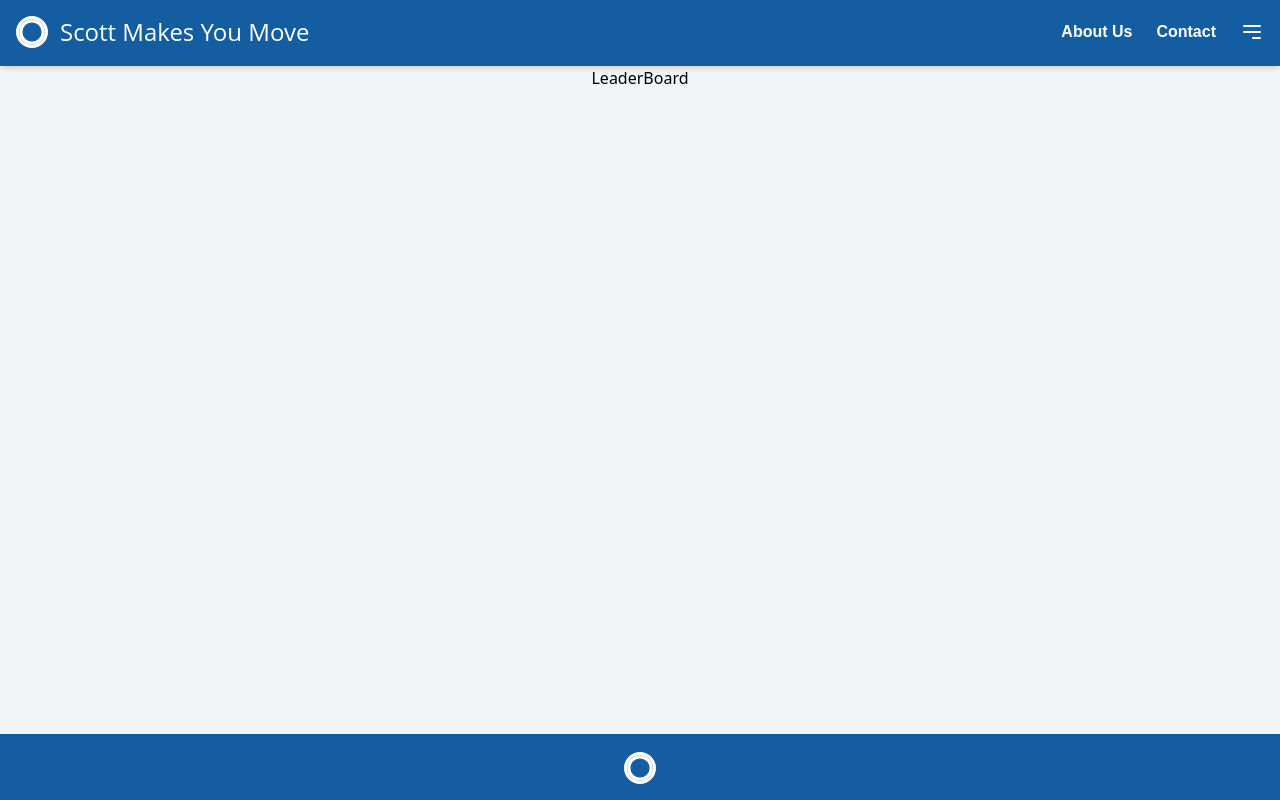
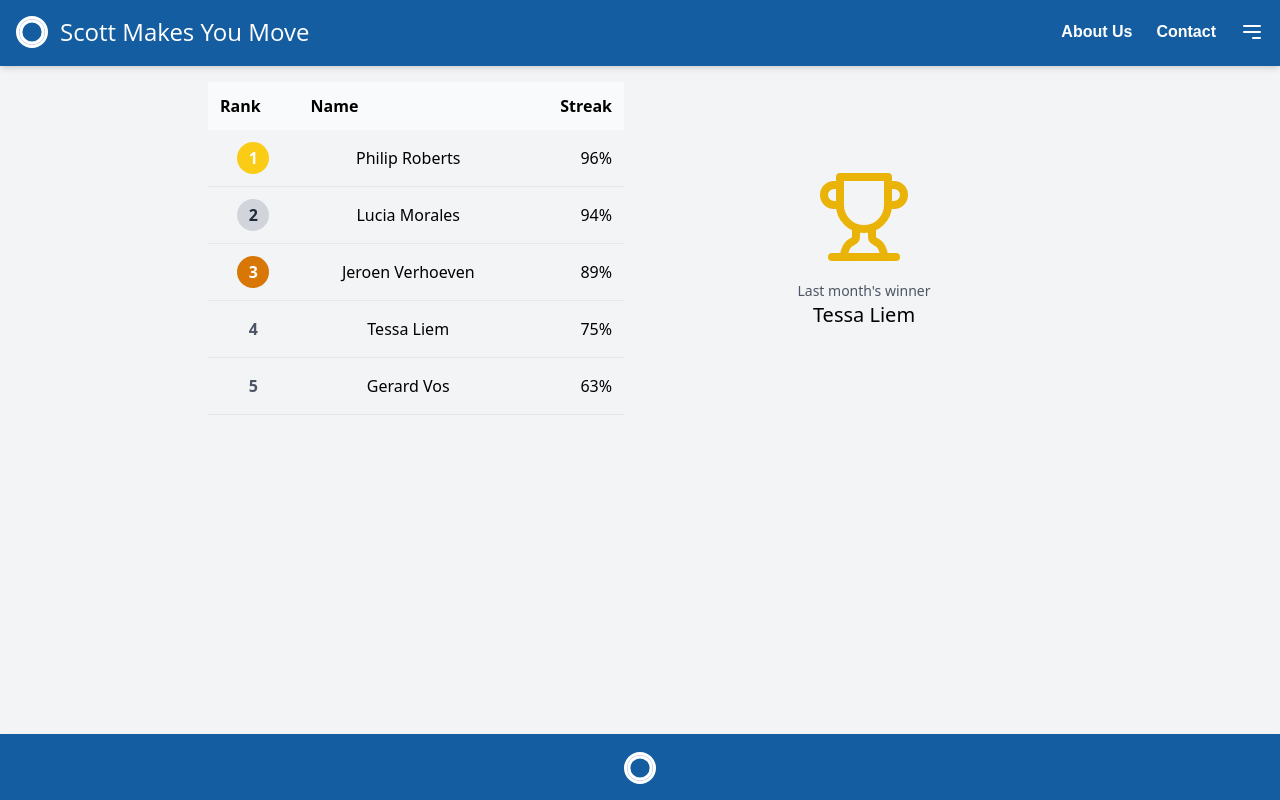
Before and after one commit to Scott-Makes-You-Move/frontend, a Next.js app: page /leaderboard in a window 1280 px wide. Built offline with nearby package versions, Linux system fonts and the light colour scheme.

Commit message:
chore: new leaderboard

```diff
--- a/src/app/leaderboard/page.tsx
+++ b/src/app/leaderboard/page.tsx
@@ -1,7 +1,101 @@
-import React from 'react';
+import { Trophy } from 'lucide-react';
 
-const LeaderBoard = () => {
-  return <div>LeaderBoard</div>;
+const LeaderboardPage = () => {
+  const leaderboardData = [
+    { id: 1, name: 'Philip Roberts', rank: 1, streak: 96 },
+    { id: 2, name: 'Lucia Morales', rank: 2, streak: 94 },
+    { id: 3, name: 'Jeroen Verhoeven', rank: 3, streak: 89 },
+    { id: 4, name: 'Tessa Liem', rank: 4, streak: 75 },
+    { id: 5, name: 'Gerard Vos', rank: 5, streak: 63 },
+  ];
+
+  const lastMonthWinner = 'Tessa Liem';
+
+  const renderRank = (rank) => (
+    <div className="flex items-center justify-center">
+      <span
+        className={`w-8 h-8 rounded-full flex items-center justify-center font-semibold ${
+          rank === 1
+            ? 'bg-yellow-400 text-white'
+            : rank === 2
+              ? 'bg-gray-300 text-gray-800'
+              : rank === 3
+                ? 'bg-amber-600 text-white'
+                : 'text-gray-600'
+        }`}
+      >
+        {rank}
+      </span>
+    </div>
+  );
+
+  return (
+    <div className="max-w-4xl mx-auto p-4">
+      {/* Mobile: Stacked layout */}
+      <div className="block md:hidden">
+        {/* Leaderboard Table */}
+        <div className="mb-8">
+          <table className="w-full border-collapse">
+            <thead className="bg-gray-50">
+              <tr>
+                <th className="text-left p-3">Rank</th>
+                <th className="text-left p-3">Name</th>
+                <th className="text-right p-3">Streak</th>
+              </tr>
+            </thead>
+            <tbody>
+              {leaderboardData.map((user) => (
+                <tr key={user.id} className="border-b">
+                  <td className="p-3">{renderRank(user.rank)}</td>
+                  <td className="p-3 font-medium">{user.name}</td>
+                  <td className="p-3 text-right">{user.streak}%</td>
+                </tr>
+              ))}
+            </tbody>
+          </table>
+        </div>
+
+        {/* Last Month's Winner Section */}
+        <div className="flex flex-col items-center text-center mb-8">
+          <Trophy className="w-16 h-16 text-yellow-500 mb-2" />
+          <p className="text-sm text-gray-600">Last month's winner</p>
+          <p className="text-lg font-medium">{lastMonthWinner}</p>
+        </div>
+      </div>
+
+      {/* Desktop: Two-column layout */}
+      <div className="hidden md:grid md:grid-cols-2 md:gap-8">
+        {/* Left Column: Leaderboard Table */}
+        <div>
+          <table className="w-full border-collapse">
+            <thead className="bg-gray-50">
+              <tr>
+                <th className="text-left p-3">Rank</th>
+                <th className="text-left p-3">Name</th>
+                <th className="text-right p-3">Streak</th>
+              </tr>
+            </thead>
+            <tbody>
+              {leaderboardData.map((user) => (
+                <tr key={user.id} className="border-b">
+                  <td className="p-3">{renderRank(user.rank)}</td>
+                  <td className="p-3 font-medium">{user.name}</td>
+                  <td className="p-3 text-right">{user.streak}%</td>
+                </tr>
+              ))}
+            </tbody>
+          </table>
+        </div>
+
+        {/* Right Column: Last Month's Winner */}
+        <div className="flex flex-col items-center justify-center">
+          <Trophy className="w-24 h-24 text-yellow-500 mb-4" />
+          <p className="text-sm text-gray-600">Last month's winner</p>
+          <p className="text-xl font-medium">{lastMonthWinner}</p>
+        </div>
+      </div>
+    </div>
+  );
 };
 
-export default LeaderBoard;
+export default LeaderboardPage;
```
